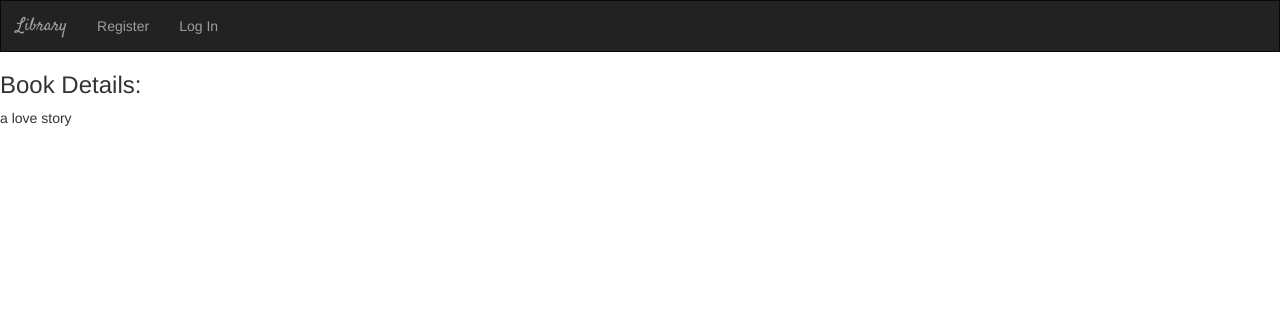
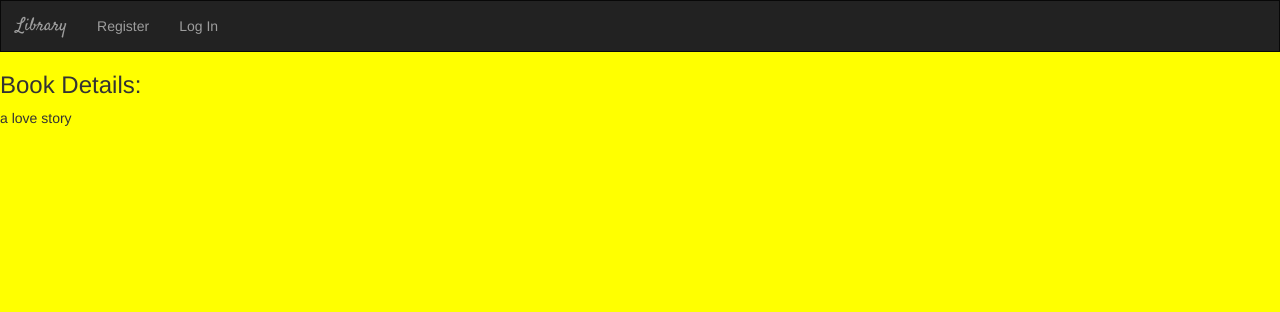
Before and after one commit to bandana-khadka/aip, a Django app: page /book/1/ in a window 1280 px wide. Shown: the top 312 px of the page. Run offline with Django 3.2, Linux system fonts and the light colour scheme; data comes from the database, SQL or seed files in the repository; some libraries are stand-ins or nearby versions.

Commit message:
background color changed to yellow

```diff
--- a/book/templates/book/base_visitor.html
+++ b/book/templates/book/base_visitor.html
@@ -12,7 +12,7 @@
     <script src="http://maxcdn.bootstrapcdn.com/bootstrap/3.3.6/js/bootstrap.min.js"></script>
 {#    <script src="{% static 'book/js/main.js' %}"></script>#}
 </head>
-<body>
+<body style="background-color:#FFFF00">
 <nav class="navbar navbar-inverse">
     <div class="container-fluid">
 
```
